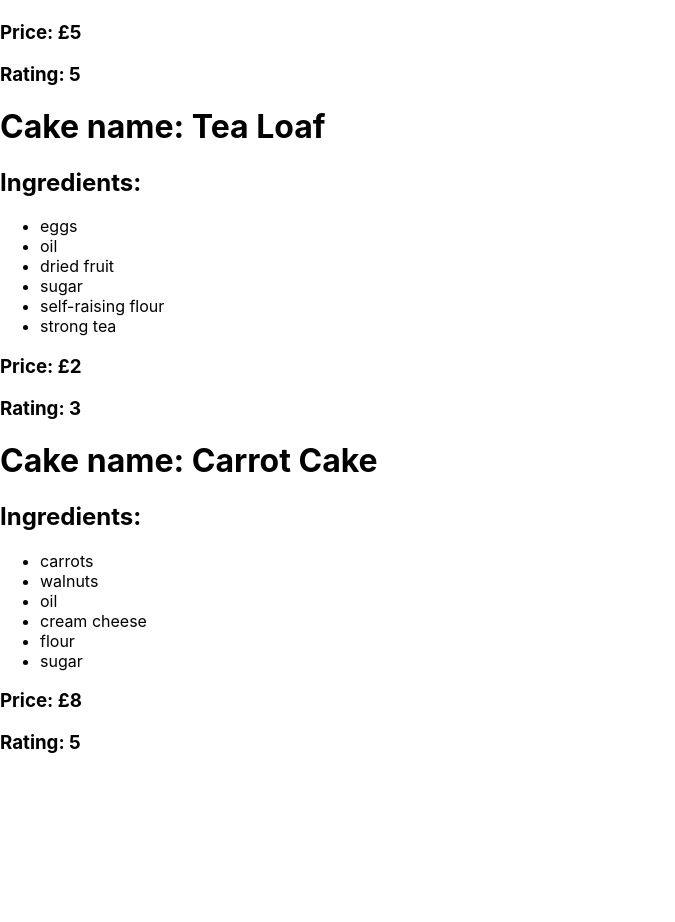
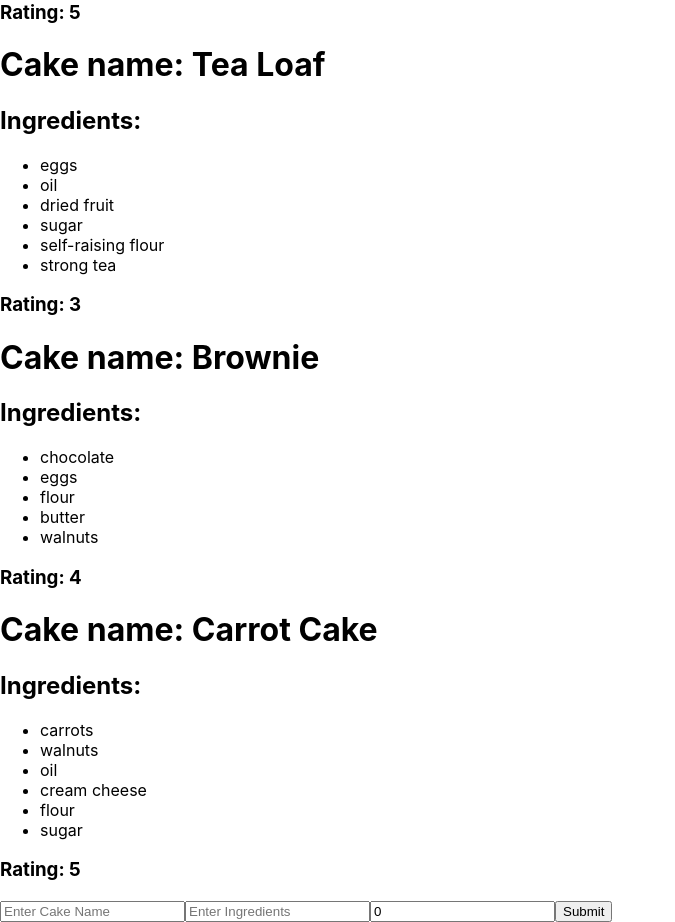
Before and after one commit to L1ly-42/Week08Day4_BakeryCont, a React (Create React App) app: page / in a window 1280 px wide. Shown: the part 309-1231 px from the top of the page, without its empty margins (0-675 px from the left). Before the commit the page ends 1082 px from the top, so only its background shows below. Built offline with nearby package versions, Linux system fonts and the light colour scheme.

Commit message:
MVP 2 Completed

```diff
--- a/src/component/Cake.js
+++ b/src/component/Cake.js
@@ -1,6 +1,4 @@
-
-
-const Cake = ({cake}) => {
+const Cake = ({cake, index}) => {
 
 
     const createNewItem = () =>{
@@ -9,6 +7,8 @@ const Cake = ({cake}) => {
                     <li>{item}</li>
                 )
             })
+
+
     }
 
     return (
@@ -17,8 +17,8 @@ const Cake = ({cake}) => {
         <h2>Ingredients:</h2>
         <ul>
             {createNewItem()}
+            {/* <li>{cake.ingredients.toString()}</li> */}
         </ul>
-        <h3>Price: £{cake.price}</h3>
         <h3>Rating: {cake.rating}</h3>
         </>
 
--- /dev/null
+++ b/src/component/CakeForm.jsx
@@ -0,0 +1,70 @@
+import { useState } from "react";
+
+const CakeForm = ({cakes, addCake}) => {
+
+    const [cakeName, setCakeName]=useState("")
+    const [ingredients, setIngredients]=useState([])
+    const [rating, setRating]=useState(0)
+
+
+    const handleSubmit = (event) =>{
+        event.preventDefault();
+        if (handleValidation()) {
+          const newCake = {
+            cakeName,
+            ingredients,
+            rating
+            // these are object keys
+          }
+          console.log(newCake)
+          addCake(newCake)
+        }
+      }
+      const handleValidation = () =>{
+        let validation = true;
+
+        if(cakes.find(cake => cake.cakeName === cakeName)){
+          validation = false;
+          // .find function allows the users name to be compared to the prop user
+        }
+
+
+        if(cakeName === "" || ingredients.length === 0 || rating === 0){
+          validation = false;
+        }
+
+        return validation
+      }
+
+
+
+    return (
+        <form onSubmit={handleSubmit}>
+            <input
+            type="text"
+            name="cakeName"
+            placeholder="Enter Cake Name"
+            value={cakeName}
+            onChange={(event) => setCakeName(event.target.value)}
+            />
+            <input
+            type="text"
+            name="ingredients"
+            placeholder="Enter Ingredients"
+            value={ingredients}
+            onChange={(event) => setIngredients(event.target.value.split(','))}
+            />
+            <input
+            type="number"
+            name="ratings"
+            placeholder="Enter Ratings"
+            value={rating}
+            onChange={(event) => setRating(event.target.value)}
+            />
+            <input type="submit" name="submit"/>
+        </form>
+
+     );
+}
+
+export default CakeForm;
--- a/src/container/Bakery.js
+++ /dev/null
@@ -1,64 +0,0 @@
-import Cake from "../component/Cake";
-import {useState} from 'react';
-const Bakery = () => {
-    //  const[sum,setSum] = useState(0);
-
-    //  const sellCake = () =>{
-    //     setSum
-    //  }
-
-    const [victoriaSponge, setVictoriaSponge] = useState({
-		cakeName: "Victoria Sponge",
-	   	ingredients: [
-   			"eggs",
-      		"butter",
-	      	"sugar",
-   		   	"self-raising flour",
-      		"baking powder",
-	      	"milk"
-  		],
-	  	price: 5,
-   		rating: 5,
-	});
-    const [teaLoaf, setTeaLoaf] = useState({
-        cakeName: "Tea Loaf",
-          ingredients: [
-              "eggs",
-             "oil",
-             "dried fruit",
-                 "sugar",
-             "self-raising flour",
-             "strong tea",
-         ],
-         price: 2,
-         rating: 3
-   });
-    const [carrotCake, setCarrotCake] = useState({
-        cakeName: "Carrot Cake",
-          ingredients: [
-               "carrots",
-                 "walnuts",
-             "oil",
-                 "cream cheese",
-                 "flour",
-             "sugar",
-          ],
-          price: 8,
-          rating: 5
-   });
-
-
-
-    return (
-        <>
-        <Cake cake = {victoriaSponge}  />
-        <Cake cake = {teaLoaf} />
-        <Cake cake = {carrotCake}/>
-        </>
-
-
-
-     );
-}
-
-export default Bakery;
--- /dev/null
+++ b/src/container/Bakery.jsx
@@ -0,0 +1,55 @@
+import Cake from "../component/Cake";
+import {useState} from 'react';
+import CakeForm from "../component/CakeForm";
+const Bakery = () => {
+    //  const[sum,setSum] = useState(0);
+
+    //  const sellCake = () =>{
+    //     setSum
+    //  }
+    const [cakes, setCakes] = useState([
+
+            {
+                cakeName: "Lemon Drizzle",
+                ingredients: ["eggs", "butter", "lemon  zest", "sugar", "self-raising flour"],
+                rating: 5
+            },
+            {
+                cakeName: "Tea Loaf",
+                ingredients: ["eggs", "oil", "dried fruit", "sugar", "self-raising flour", "strong tea"],
+                rating: 3
+            },
+            {
+                cakeName: "Brownie",
+                ingredients: ["chocolate", "eggs", "flour", "butter", "walnuts"],
+                rating: 4
+            },
+            {
+                cakeName: "Carrot Cake",
+                ingredients: ["carrots", "walnuts", "oil", "cream cheese", "flour", "sugar"],
+                rating: 5
+            }
+          ]
+
+    );
+
+    const addCake = (newCake) =>{
+        setCakes([...cakes, newCake])
+        console.log(cakes)
+    }
+
+    const cakeElements= cakes.map((cake, index) => {
+        return <Cake cake={cake}  key={index}/>
+    });
+    return (
+        <>
+        {cakeElements}
+        <CakeForm cakes = {cakes} addCake={addCake}/>
+        </>
+
+
+
+     );
+}
+
+export default Bakery;
```
